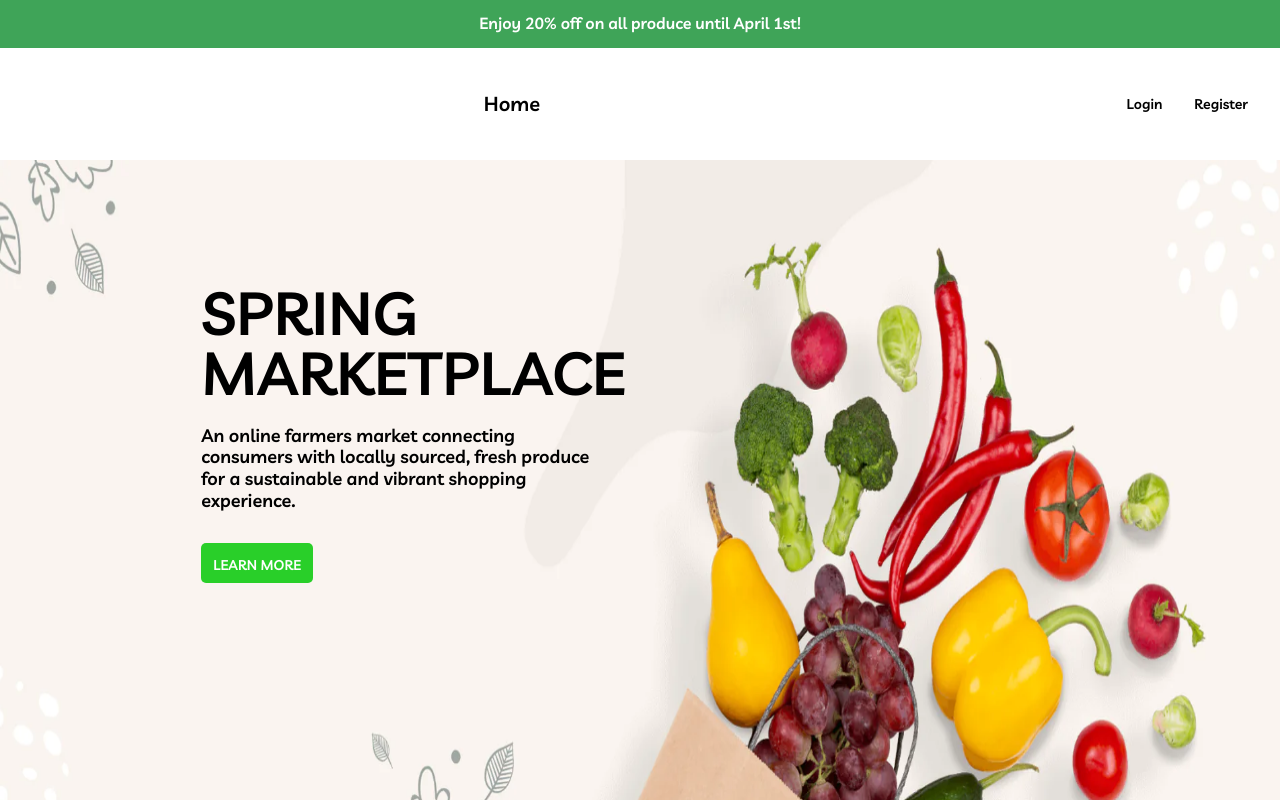
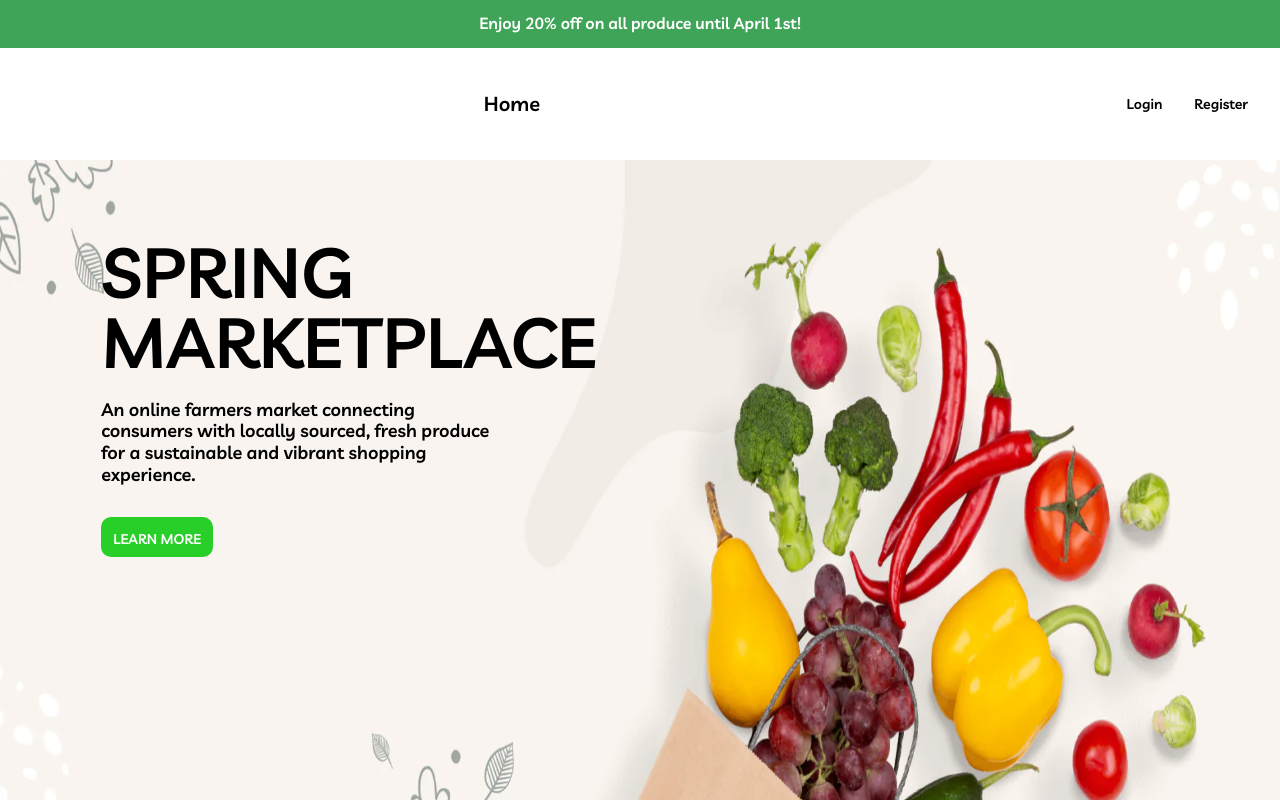
Before and after one commit to michaelivanov1/spring-marketplace, an Angular app in the folder frontend/: page / in a window 1280 px wide. Shown: the top 800 px of the page. Built offline with nearby package versions, Linux system fonts and the light colour scheme.

Commit message:
slight styling changes; font sizes, positioning

```diff
--- a/frontend/src/app/home-page/home-page.component.scss
+++ b/frontend/src/app/home-page/home-page.component.scss
@@ -14,7 +14,7 @@
 .data-container {
     position: absolute;
     top: 0;
-    left: 150px;
+    left: 50px;
     width: 40%;
     height: 100%;
     display: flex;
@@ -28,9 +28,9 @@
     text-align: left;
     width: 100%;
     color: black;
-    font-size: 60px;
+    font-size: 70px;
     max-width: 80%;
-    margin-top: 24%;
+    margin-top: 15%;
     line-height: 1;
 }
 
@@ -51,7 +51,7 @@
     align-self: flex-start;
     margin-left: 10%;
     border: none;
-    border-radius: 5px;
+    border-radius: 10px;
     padding: 12px;
     transition: all 0.3s ease;
 }
```
